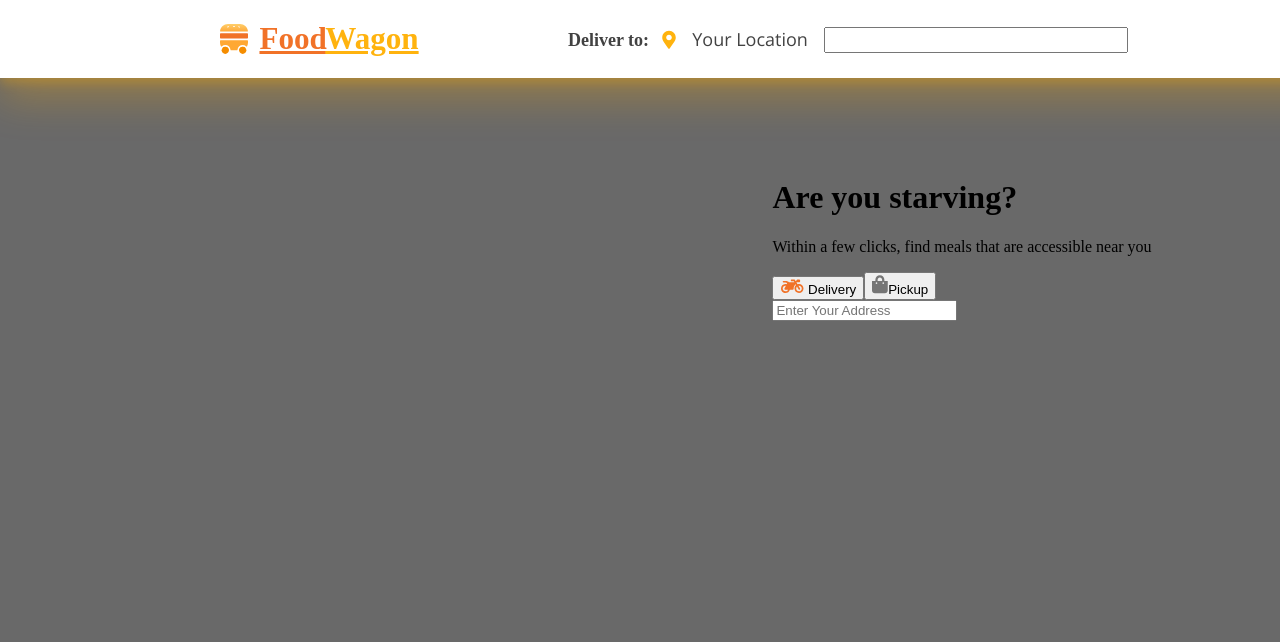
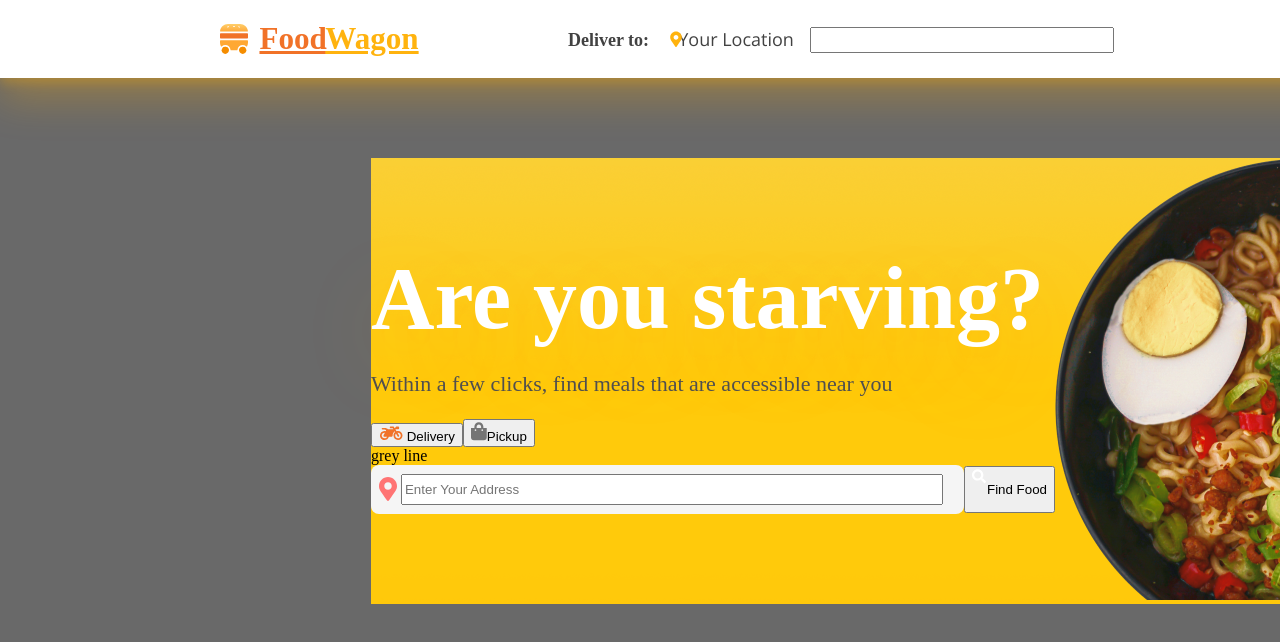
Before and after one commit to arsen-react/foodwagon, a React (Create React App) app: page / in a window 1280 px wide. Shown: the top 642 px of the page. Built offline with nearby package versions, Linux system fonts and the light colour scheme.

Commit message:
work on title

```diff
--- a/src/App.js
+++ b/src/App.js
@@ -7,6 +7,7 @@ import deliveryLogo from "./icons/bike.svg";
 import pickUpLogo from "./icons/cart.svg";
 import locationTitleLogo from "./icons/location.svg";
 import findLogo from "./icons/find.svg";
+import titleImg from "./icons/title-image.png";
 
 function App() {
   return (
@@ -57,6 +58,7 @@ function App() {
         <div></div>
       </div>
       <div className="title-main">
+        <div>
           <div className="title-order">
             <div className="title-div">
               <h1 className="title-h1">Are you starving?</h1>
@@ -77,23 +79,43 @@ function App() {
               </button>
 
               <button className="pickup-button">
-              <img className="pickup-icon" alt="pickup icon" src={pickUpLogo} />
+                <img
+                  className="pickup-icon"
+                  alt="pickup icon"
+                  src={pickUpLogo}
+                />
                 Pickup
               </button>
             </div>
-          <div className="grey-line"></div>
-          <div className="enter-adress-title">
-            <form>
-              <div>
-                <i className={locationTitleLogo} />
-
-                <input placeholder="Enter Your Address"></input>
+            <div className="grey-line">grey line</div>
+            <div className="enter-address-title">
+              <div className="input-title-area">
+                <div className="location-logo">
+                  <img
+                    src={locationTitleLogo}
+                    className="location-logo-title"
+                    alt="location logo"
+                  />
                 </div>
-            </form>
+                <input
+                  placeholder="Enter Your Address"
+                  className="input-title-address"
+                ></input>
+              </div>
+              <button className="find-food-button">
+                <img
+                  src={findLogo}
+                  className="find-food-icon"
+                  alt="find icon"
+                />
+                <p className="find-food-p">Find Food</p>
+              </button>
             </div>
           </div>
-
-        <div className="main-photo"></div>
+        </div>
+        <div className="main-photo">
+          <img className="title-img" alt="title pizza img" src={titleImg} />
+        </div>
       </div>
     </div>
   );
--- a/src/style.css
+++ b/src/style.css
@@ -205,4 +205,64 @@ body {
   line-height: 100%;
   text-align: center;
   color: #ffb800;
+}
+
+.title-main {
+  background-image: url(./icons/backgroundtitle.png);
+  display: flex;
+  justify-content: space-between;
+  align-items: center;
+}
+
+.title-h1 {
+  font-family: "Source Sans Pro";
+  font-style: normal;
+  font-weight: 700;
+  font-size: 88px;
+  padding: 0;
+  margin: 0;
+  color: #ffffff;
+  text-shadow: 0px 14px 15px rgba(255, 174, 0, 0.01), 0px 27px 82px rgba(255, 174, 0, 0.28);
+}
+
+.title-description {
+  font-family: "Source Sans Pro";
+  font-style: normal;
+  font-weight: 400;
+  font-size: 22px;
+  color: #504f4f;
+}
+
+.enter-address-title {
+  display: flex;
+  align-items: center;
+}
+
+.input-title-area {
+  width: 593px;
+  height: 49px;
+  display: flex;
+  position: relative;
+  align-items: center;
+  background-color: #f5f5f5;
+  border-radius: 8px;
+}
+
+.location-logo {
+  width: 18px;
+  height: 34px;
+  padding: 3px;
+  margin-left: 5px;
+  position: absolute;
+  box-sizing: border-box;
+}
+
+.input-title-address {
+  margin-left: 30px;
+  width: 90%;
+  height: 25px;
+}
+
+.find-food-button {
+  display: flex;
 }/*# sourceMappingURL=style.css.map */
--- a/src/style.scss
+++ b/src/style.scss
@@ -250,3 +250,70 @@ body {
 
   color: #ffb800;
 }
+
+.title-main{
+  background-image: url(./icons/backgroundtitle.png);
+  display: flex;
+  justify-content: space-between;
+  align-items: center;
+}
+
+.title-h1 {
+  font-family: $font-source;
+  font-style: $font-style;
+  font-weight: $font-weight-700;
+  font-size: 88px;
+
+  padding: 0;
+  margin: 0;
+
+  color: #ffffff;
+
+  text-shadow: 0px 14px 15px rgba(255, 174, 0, 0.01),
+    0px 27px 82px rgba(255, 174, 0, 0.28);
+}
+
+.title-description {
+  font-family: $font-source;
+  font-style: $font-style;
+  font-weight: 400;
+  font-size: 22px;
+
+  color: #504f4f;
+}
+
+.enter-address-title {
+  display: flex;
+  align-items: center;
+}
+
+.input-title-area {
+  width: 593px;
+  height: 49px;
+
+  display: flex;
+  position: relative;
+  align-items: center;
+  background-color: #f5f5f5;
+  border-radius: 8px;
+}
+
+.location-logo {
+  width: 18px;
+  height: 34px;
+
+  padding: 3px;
+  margin-left: 5px;
+  position: absolute;
+  box-sizing: border-box;
+}
+
+.input-title-address {
+  margin-left: 30px;
+  width: 90%;
+  height: 25px;
+}
+
+.find-food-button {
+  display: flex;
+}
```
Also changed, not shown: src/icons/backgroundtitle.png (added), 1 other file (tests, documents, lock files or other folders). Lines whose indentation alone changed are shown as unchanged.
